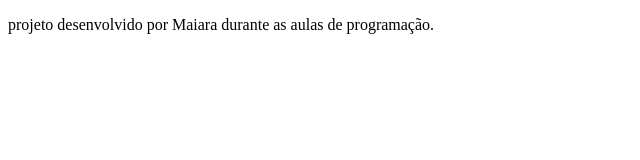
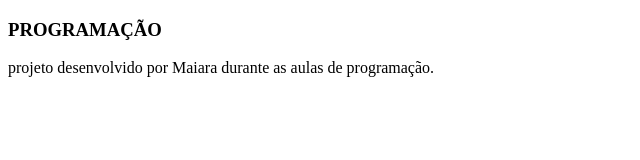
Before and after one commit to maiaradepaul/cartao-de-memoria-, a plain HTML site: page index.html in a window 1280 px wide. Shown: the whole page, without its empty margins (0-640 px from the left). Drawn offline with Linux system fonts and the light colour scheme.

Commit message:
cartaoconteudo

```diff
--- a/index.html
+++ b/index.html
@@ -9,6 +9,11 @@
     <main>
         <section id="container">
             <article class="cartao">
+           <div class="cartao__conteudo">
+              <h3>PROGRAMAÇÃO</h3>
+              <div class="cartao__conteudo__pergunta" >
+
+              </div>
 
             </article>
         </section>
```
